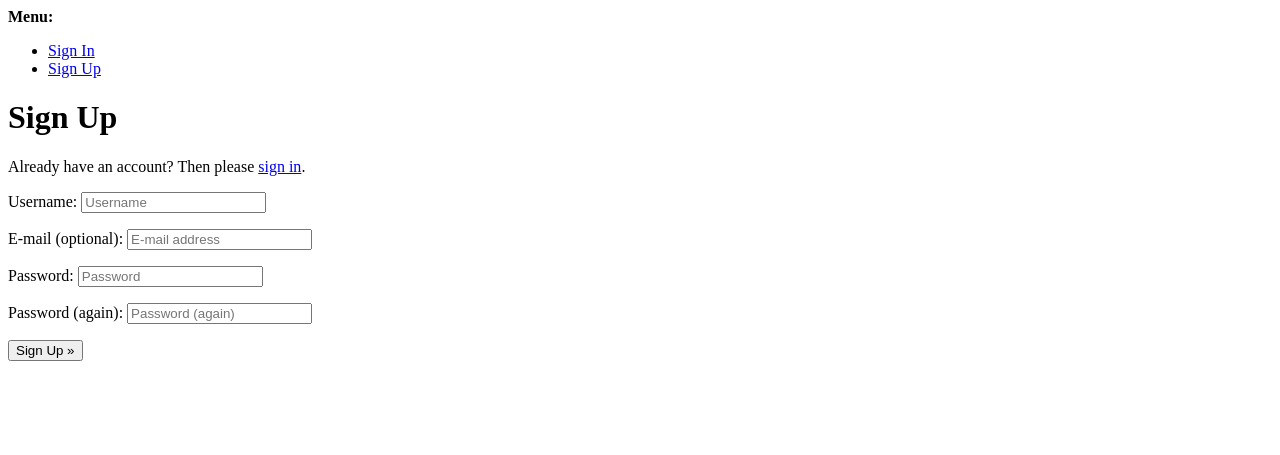
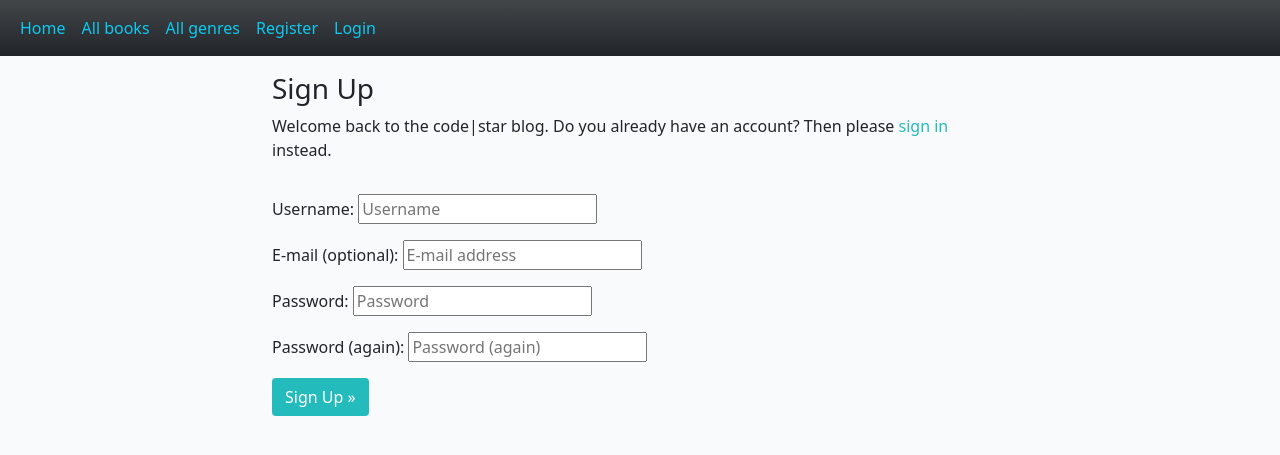
Before and after one commit to jw-coder84/CI-Project-Portfolio-4, a Django app: page /accounts/signup/ in a window 1280 px wide. Shown: the top 455 px of the page. Run offline with Django 3.2, Linux system fonts and the light colour scheme; some web fonts are replaced.

Commit message:
Added add book function to frontend admin login, updated signup and logout forms layout, minor adjustments to html pages

```diff
--- a/library/urls.py
+++ b/library/urls.py
@@ -6,5 +6,6 @@ from django.conf.urls.static import static
 urlpatterns = [
     path("", views.index, name="index"),
     path('books', views.BookList.as_view(), name='book_list'),
+    path('add_book', views.AddBook.as_view(), name='add_book'),
     path('<slug:slug>/', views.BookDetail.as_view(), name='book_detail'),
 ] + static(settings.MEDIA_URL, document_root=settings.MEDIA_ROOT)
--- a/library/views.py
+++ b/library/views.py
@@ -1,5 +1,6 @@
 from django.shortcuts import render, get_object_or_404, reverse, redirect
 from django.views import generic, View
+from django.views.generic.edit import CreateView
 from django.http import HttpResponseRedirect
 from .models import Book, Genre, BookIssued
 from .forms import BookBorrow
@@ -64,3 +65,8 @@ class BookDetail(View):
                 'borrow_form': BookBorrow()
             },
         )
+
+
+class AddBook(CreateView):
+    model = Book
+    fields = ['title', 'author', 'synopsis', 'isbn', 'genre', 'cover']
--- a/templates/account/signup.html
+++ b/templates/account/signup.html
@@ -1,21 +1,31 @@
-{% extends "account/base.html" %}
+{% extends "base.html" %}
 
 {% load i18n %}
 
 {% block head_title %}{% trans "Signup" %}{% endblock %}
 
 {% block content %}
-<h1>{% trans "Sign Up" %}</h1>
+<div class="container">
+    <div class="row">
+        <div class="col-md-8 mt-3 offset-md-2">
+            <h3>{% trans "Sign Up" %}</h3>
 
-<p>{% blocktrans %}Already have an account? Then please <a href="{{ login_url }}">sign in</a>.{% endblocktrans %}</p>
-
+            <p>{% blocktrans %}Welcome back to the code|star blog. Do you already have an account? Then please <a
+                    class="link" href="{{ login_url }}">sign in</a> instead.{% endblocktrans %}</p>
+        </div>
+    </div>
+    <div class="row">
+        <div class="col-md-8 mt-3 offset-md-2">
             <form class="signup" id="signup_form" method="post" action="{% url 'account_signup' %}">
                 {% csrf_token %}
                 {{ form.as_p }}
                 {% if redirect_field_value %}
                 <input type="hidden" name="{{ redirect_field_name }}" value="{{ redirect_field_value }}" />
                 {% endif %}
-  <button type="submit">{% trans "Sign Up" %} &raquo;</button>
+                <button class="btn btn-signup right" type="submit">{% trans "Sign Up" %} &raquo;</button>
             </form>
+        </div>
+    </div>
+</div>
 
 {% endblock %}
--- a/templates/base.html
+++ b/templates/base.html
@@ -3,13 +3,13 @@
 <!DOCTYPE html>
 <html lang="en">
 <head>
-  {% block title %}<title>Book Central</title>{% endblock %}
+  <title>Book Central</title>
   <meta charset="utf-8">
   <meta name="viewport" content="width=device-width, initial-scale=1">
   <link href="https://cdn.jsdelivr.net/npm/bootstrap@5.1.3/dist/css/bootstrap.min.css" rel="stylesheet"
         integrity="sha384-1BmE4kWBq78iYhFldvKuhfTAU6auU8tT94WrHftjDbrCEXSU1oBoqyl2QvZ6jIW3" crossorigin="anonymous">
   <link rel="preconnect" href="https://fonts.googleapis.com">
-  <link rel="preconnect" href="https://fonts.gstatic.com" crossorigin>
+  <link rel="preconnect" href="https://fonts.gstatic.com">
   <link href="https://fonts.googleapis.com/css2?family=Fredericka+the+Great&display=swap" rel="stylesheet">
   <link rel="stylesheet" href="{% static 'css/style.css' %}">
 </head>
@@ -22,6 +22,14 @@
             <li class="nav-item"><a class="nav-link text-info" href="{% url 'index' %}">Home</a></li>
             <li class="nav-item"><a class="nav-link text-info" href="{% url 'book_list' %}">All books</a></li>
             <li class="nav-item"><a class="nav-link text-info" href="">All genres</a></li>
+            {% if user.is_superuser %}
+            <li class="nav-item">
+              <a class="nav-link text-info" href="{% url 'add_book' %}">Add Book</a>
+            </li>
+            <li class="nav-item">
+              <a class="nav-link text-info" href="#">Books on Loan</a>
+            </li>
+            {% endif %}
             {% if user.is_authenticated %}
             <li class="nav-item">
                 <a class="nav-link text-info" href="{% url 'account_logout' %}">Logout</a>
--- a/templates/book_list.html
+++ b/templates/book_list.html
@@ -11,7 +11,7 @@
                     <img src="{{ book.cover.url }}" width="154" height="240">
                 </div>
                 <a href="{% url 'book_detail' book.slug %}" class="book-link">
-                    <h6 class="card-title">{{ book.title }}</h6>
+                    <h6 class="card-title">{{ book.title | truncatechars:19}}</h6>
                 </a>
             </div>
         </div>
```
Also changed, not shown: library/models.py (+11 -0 lines), templates/account/logout.html (+14 -6 lines), templates/library/book_form.html (added, +15 -0 lines), library/migrations/0013_alter_bookissued_return_date.py (added), media/lotr-two-towers.jpg (added), media/preventable.jpg (added). Lines whose indentation alone changed are shown as unchanged.
